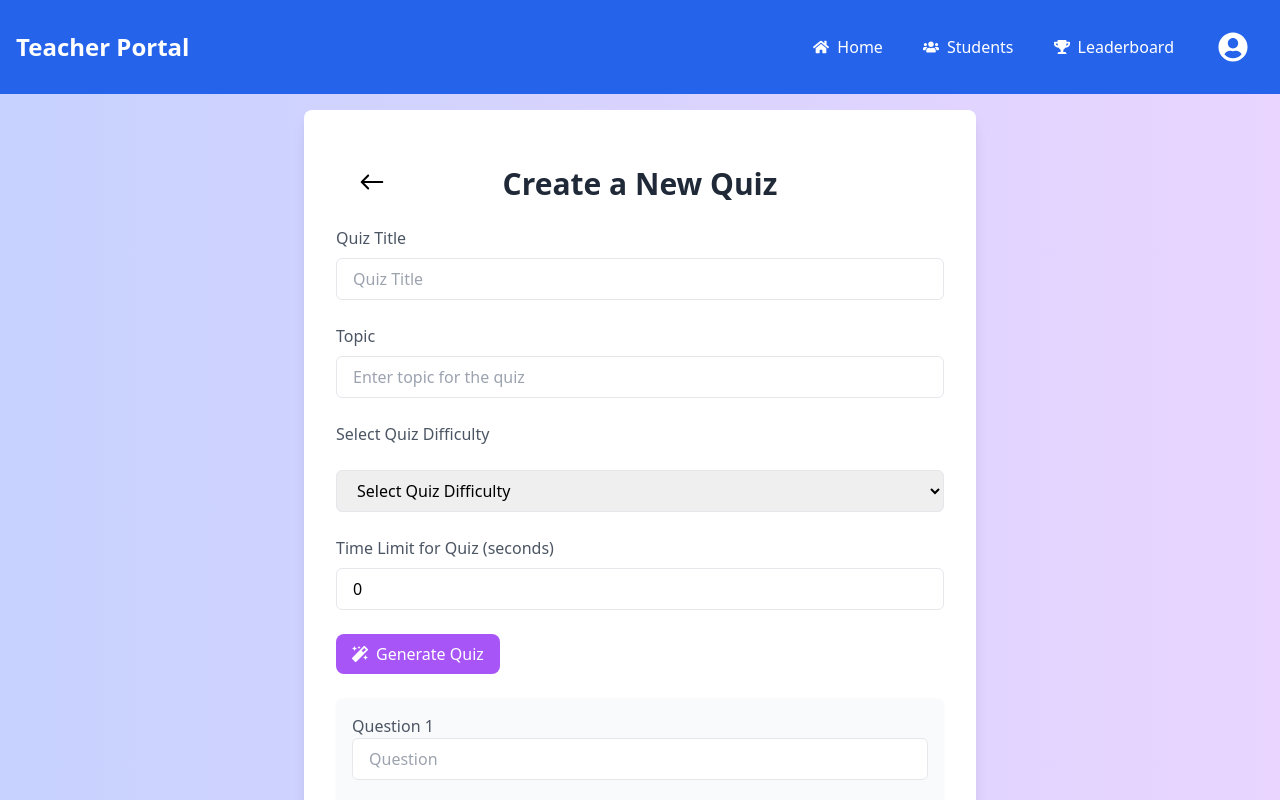
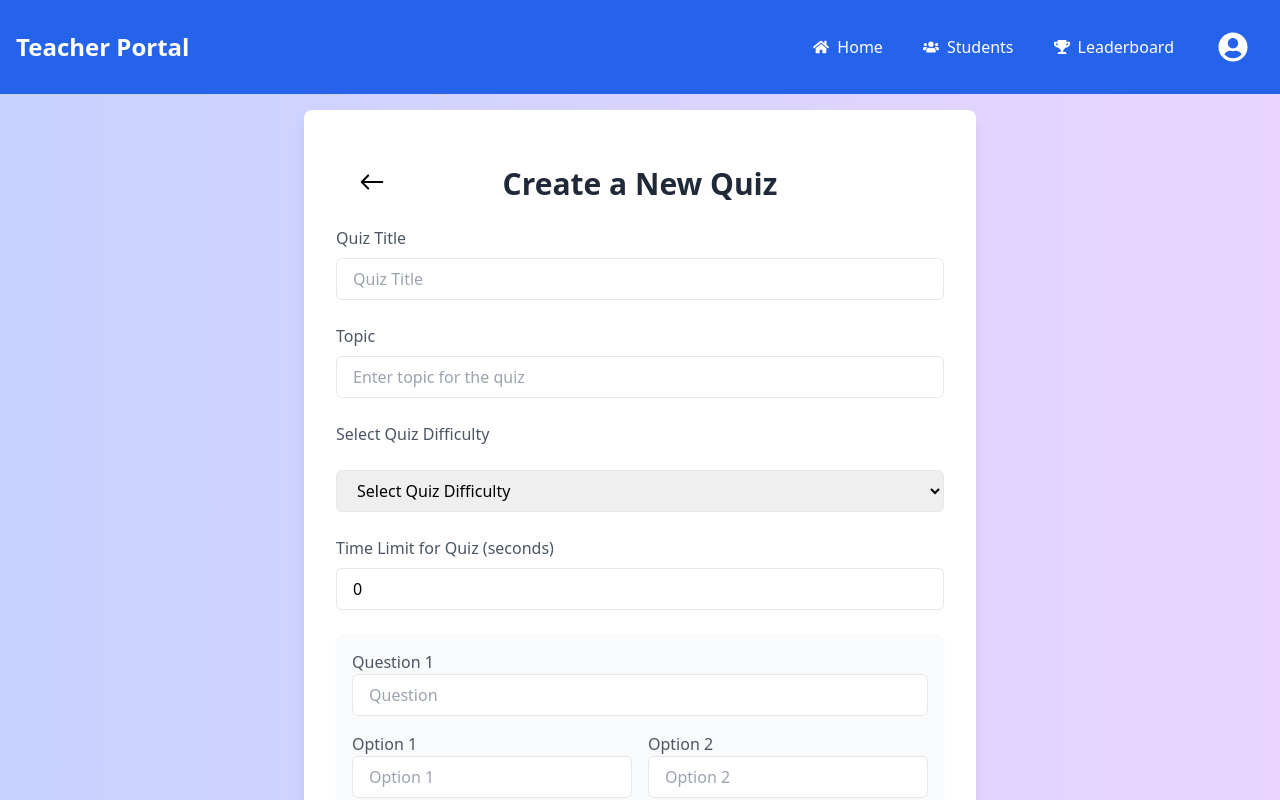
Before and after one commit to Qriocity-Company/QuizAPPclient, a React (Vite) app: page /admin/create-quiz in a window 1280 px wide. Shown: the top 800 px of the page. Built offline with nearby package versions, Linux system fonts and the light colour scheme.

Commit message:
Update QuizForm.jsx

```diff
--- a/src/components/QuizForm.jsx
+++ b/src/components/QuizForm.jsx
@@ -142,14 +142,6 @@ const QuizForm = () => {
             />
           </div>
 
-          <button
-            type="button"
-            onClick={generateQuiz}
-            className="flex items-center px-4 py-2 bg-purple-500 hover:bg-purple-600 text-white rounded-lg focus:outline-none transition duration-200"
-          >
-            <FaMagic className="mr-2" /> Generate Quiz
-          </button>
-
           {questions.map((q, index) => (
             <div key={index} className="bg-gray-50 p-4 rounded-lg shadow-sm space-y-4">
               <div>
```
